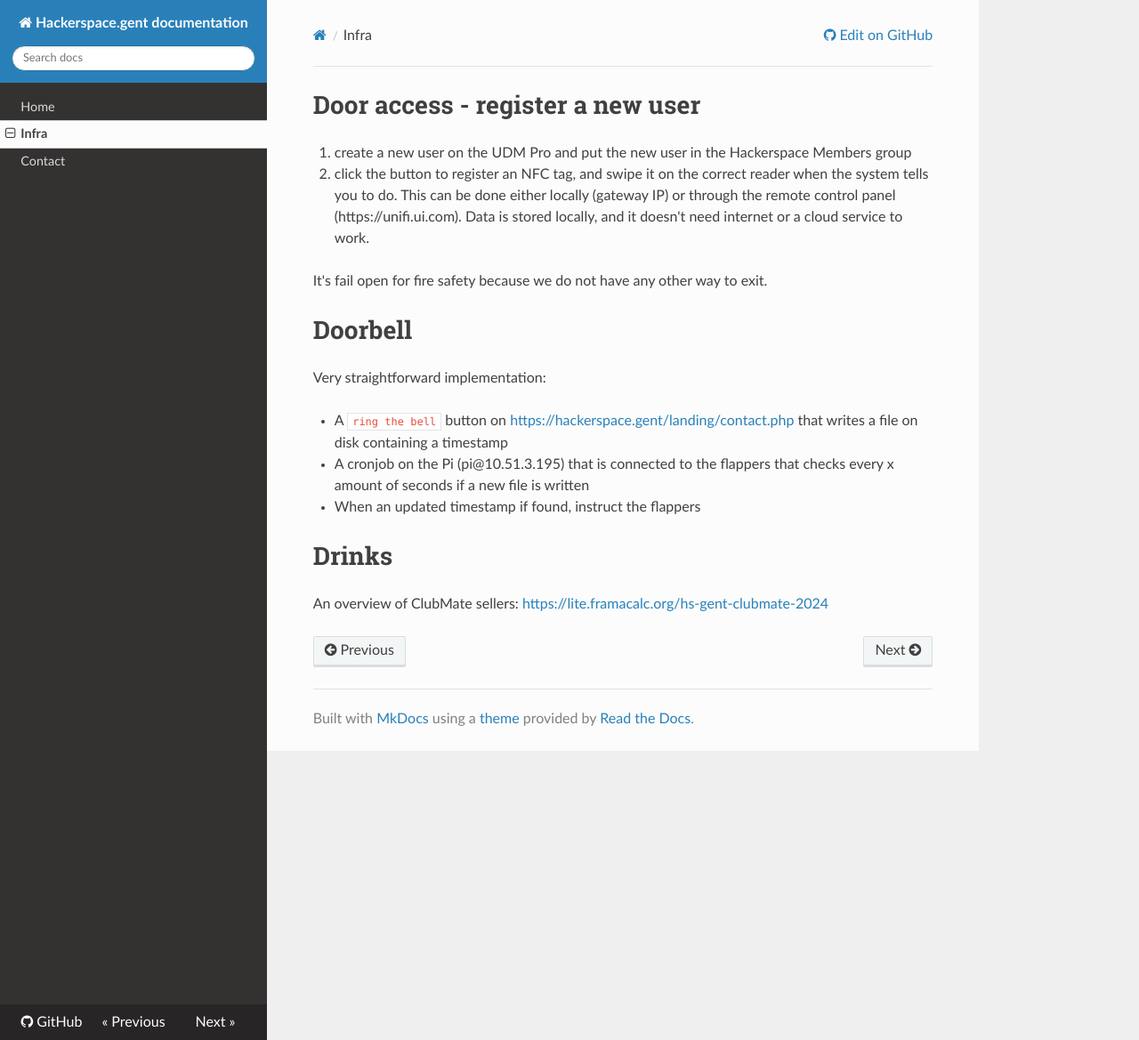
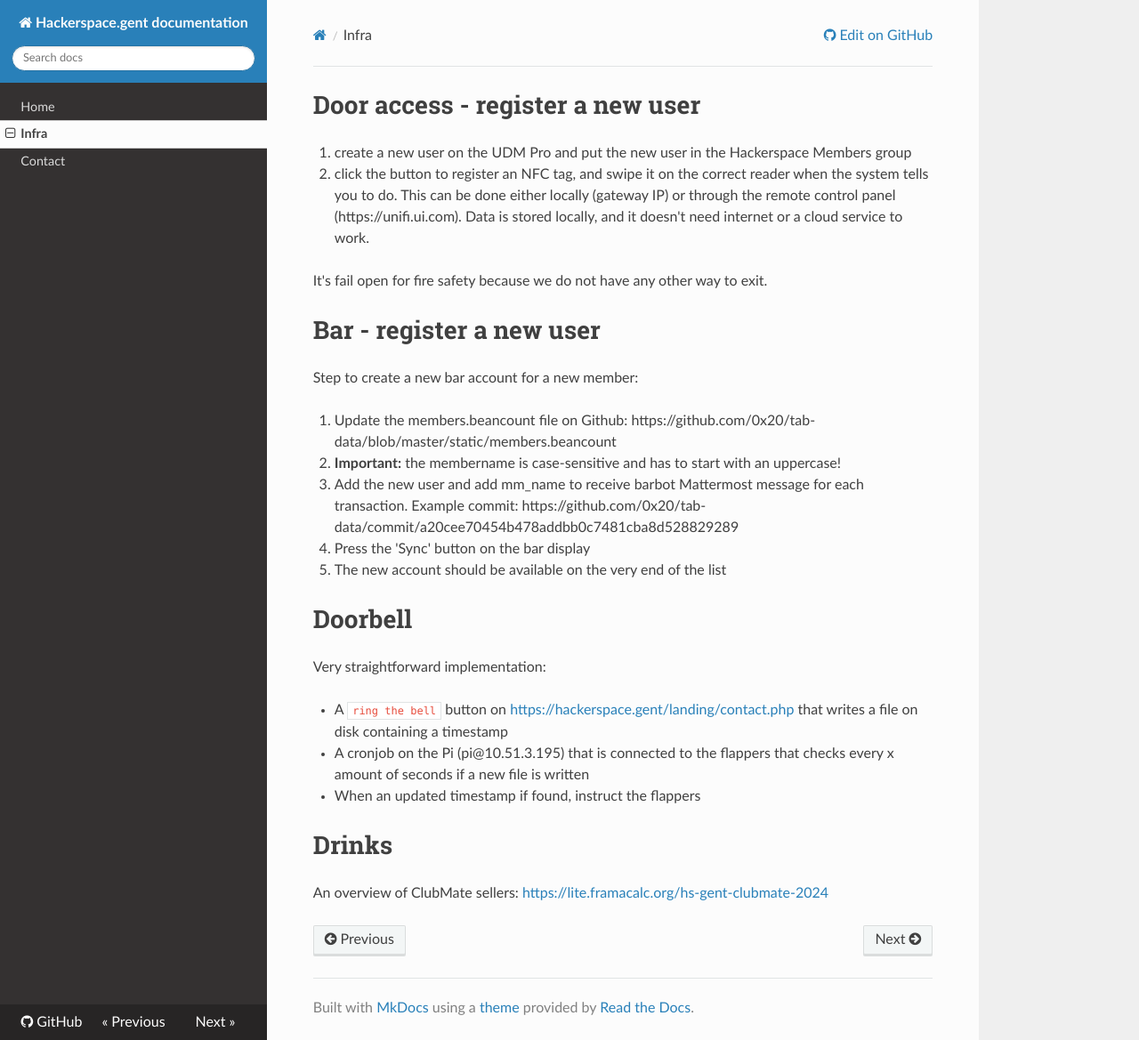
Before and after one commit to 0x20/docs, an MkDocs documentation site: the page built from docs/infra.md, in a window 1280 px wide and 1169 px high. Shown: the whole window at 89% size. Built offline with MkDocs 1.6.1, drawn with Linux system fonts in a browser that asks for light colours; nearby versions of some CDN libraries.

Commit message:
Update infra.md: add how to register a new bar account

```diff
--- a/docs/infra.md
+++ b/docs/infra.md
@@ -4,6 +4,15 @@
 2. click the button to register an NFC tag, and swipe it on the correct reader when the system tells you to do. This can be done either locally (gateway IP) or through the remote control panel (https://unifi.ui.com). Data is stored locally, and it doesn't need internet or a cloud service to work.
 
 It's fail open for fire safety because we do not have any other way to exit.
+
+# Bar - register a new user
+Step to create a new bar account for a new member:
+
+1. Update the members.beancount file on Github: https://github.com/0x20/tab-data/blob/master/static/members.beancount
+2. **Important:** the membername is case-sensitive and has to start with an uppercase!
+3. Add the new user and add mm_name to receive barbot Mattermost message for each transaction. Example commit: https://github.com/0x20/tab-data/commit/a20cee70454b478addbb0c7481cba8d528829289
+4. Press the 'Sync' button on the bar display
+5. The new account should be available on the very end of the list
 
 # Doorbell
 
```
